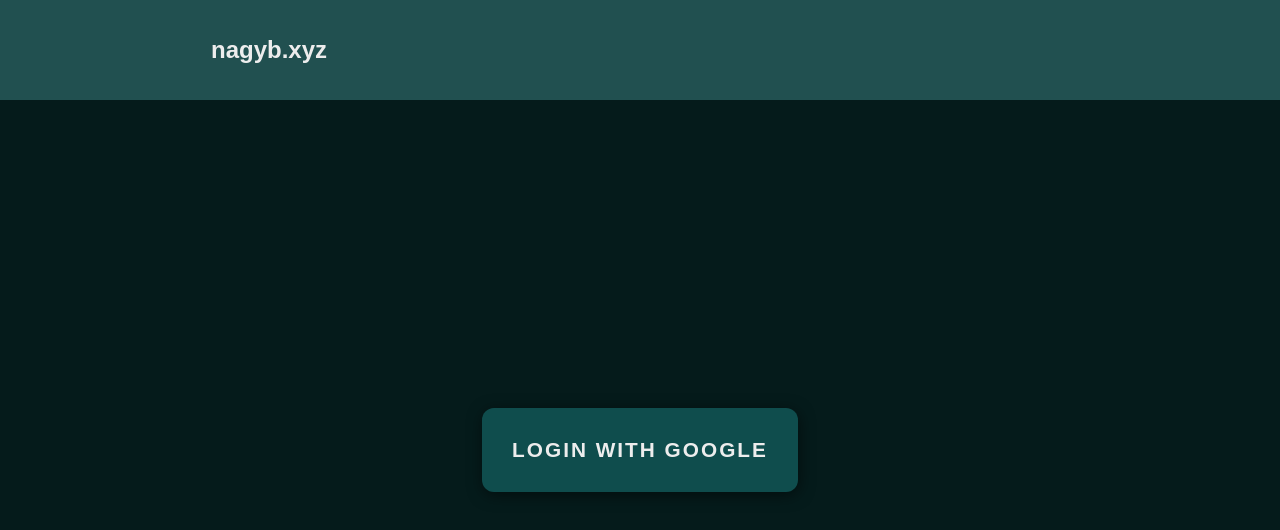
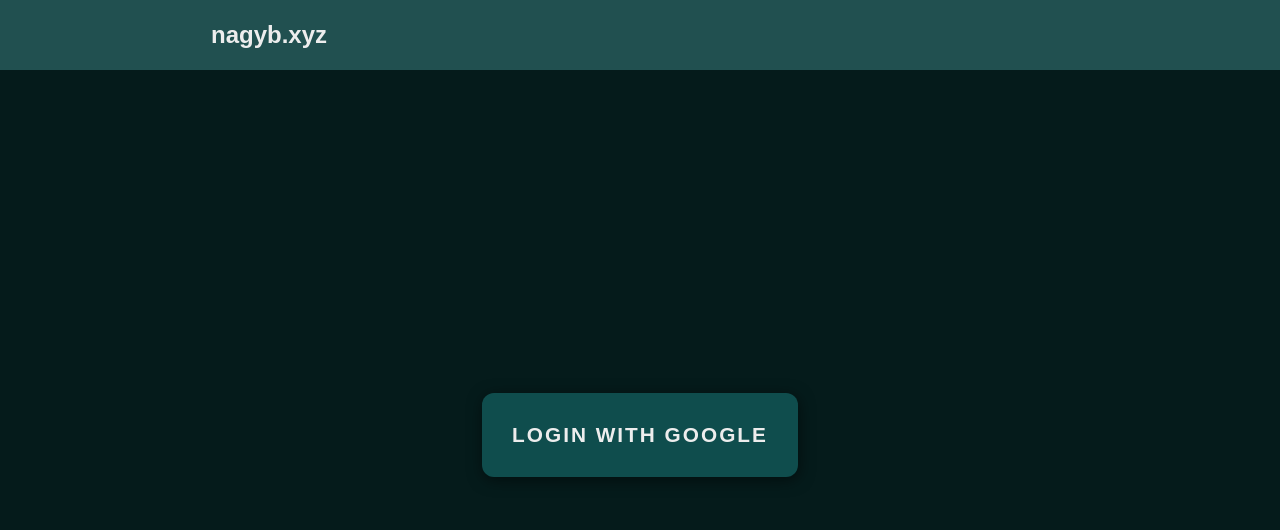
Before and after one commit to nagyb3/social-media-clone, a React (Create React App) app: page / in a window 1280 px wide. Shown: the top 530 px of the page. Built offline with nearby package versions, Linux system fonts and the light colour scheme; no server answers.

Commit message:
make navbar smaller

```diff
--- a/src/App.css
+++ b/src/App.css
@@ -24,6 +24,7 @@
 
 #dark nav a {
     color: var(--white-for-darkmode);
+    text-decoration: none;
 }
 
 * {
@@ -43,7 +44,7 @@ nav > h1 {
 
 nav {
     background-color: #20b2aa;
-    height: 100px;
+    height: 70px;
     display: flex;
     align-items: center;
     justify-content: space-around;
@@ -93,7 +94,7 @@ button.log-in-with-google:hover {
 }
 
 .log-in-container {
-    height: calc(100vh - 100px);
+    height: calc(100vh - 70px);
     /* background-color: #f1ffff; */
     display: flex;
     justify-content: center;
--- a/src/components/Navbar.jsx
+++ b/src/components/Navbar.jsx
@@ -15,7 +15,7 @@ export default function Navbar(props) {
         <div className="nav-container">
             <nav>
                 <h1 className="nav-header">
-                    nagyb.xyz
+                    <a href="/">nagyb.xyz</a>
                 </h1>
                 <ul>
                     {props.isLoggedIn &&
```
